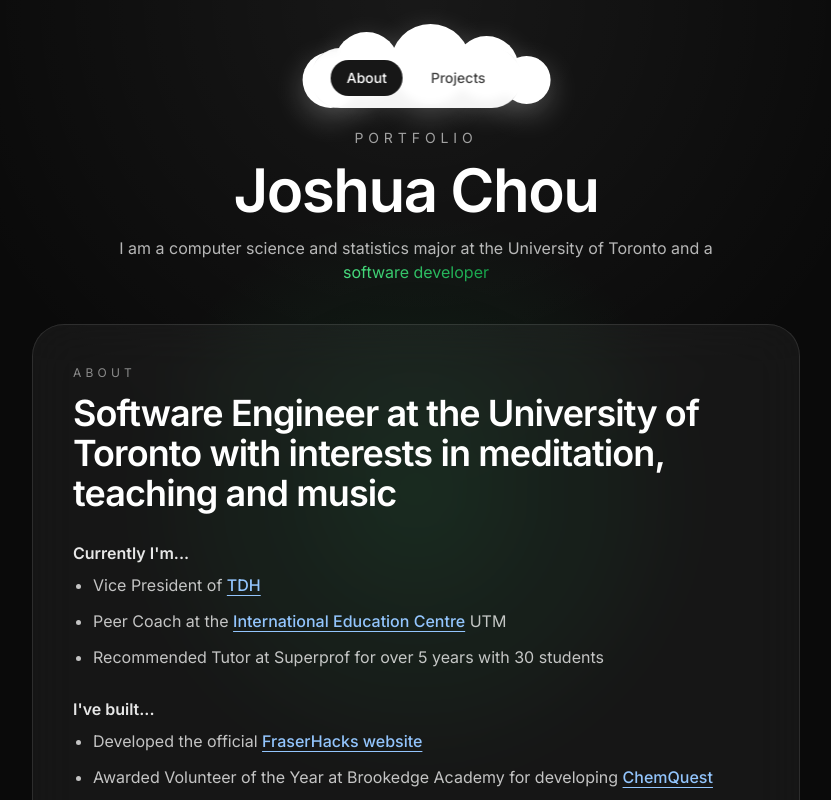
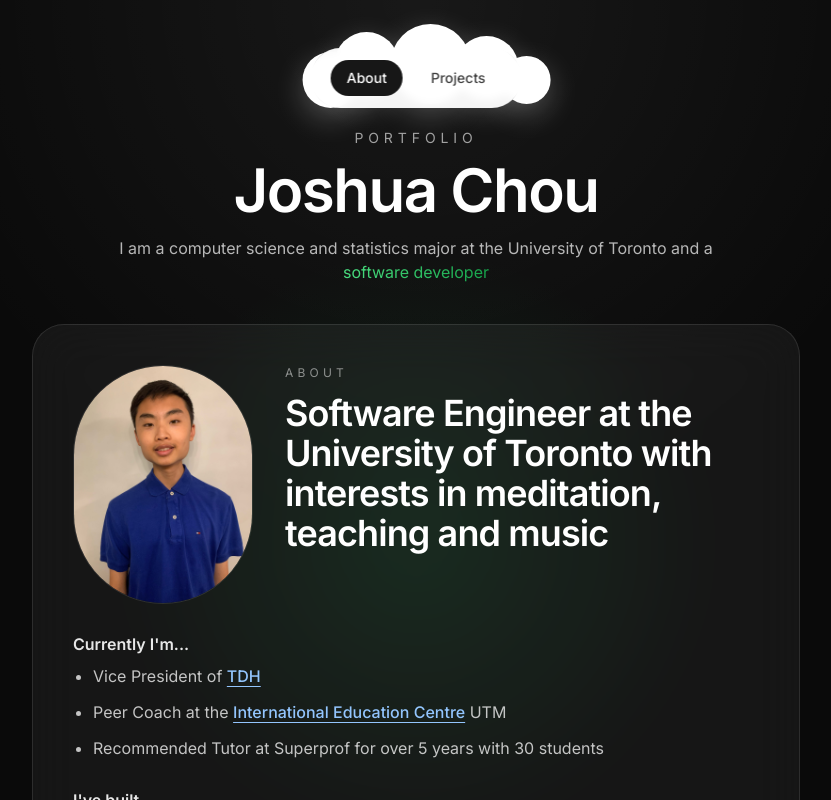
Before and after one commit to JoshuaChou10/portfolio, a Next.js app: page / in a window 1280 px wide. Both pictures are taken after a click on the button "About". Shown: the top 800 px of the page, without its empty margins (224-1055 px from the left). Built offline with nearby package versions, Linux system fonts and the light colour scheme.

Commit message:
added profile pic

```diff
--- a/app/page.tsx
+++ b/app/page.tsx
@@ -243,12 +243,27 @@ function AboutStage({
       transition={{ duration: 0.4, ease: "easeOut" }}
       className="mx-auto w-full max-w-3xl rounded-[2rem] border border-white/10 bg-white/5 p-8 backdrop-blur-xl sm:p-10"
     >
+    <div className="flex flex-col items-center gap-8 md:flex-row md:items-start">
+  <div className="flex-shrink-0">
+    <Image
+      src="/profile_pic.jpeg"
+      alt="Joshua Chou"
+      width={180}
+      height={180}
+      className="rounded-full border border-white/10 object-cover"
+    />
+  </div>
+
+  <div>
     <p className="mb-3 text-xs uppercase tracking-[0.35em] text-white/50">
       About
     </p>
+
     <h2 className="text-3xl font-semibold tracking-tight sm:text-4xl">
       Software Engineer at the University of Toronto with interests in meditation, teaching and music
     </h2>
+  </div>
+</div>
 
       <div className="mt-6 max-w-2xl text-base leading-8 text-white/75">
   <p className="font-semibold text-white/90">Currently I&apos;m...</p>
```
Lines whose indentation alone changed are shown as unchanged.
